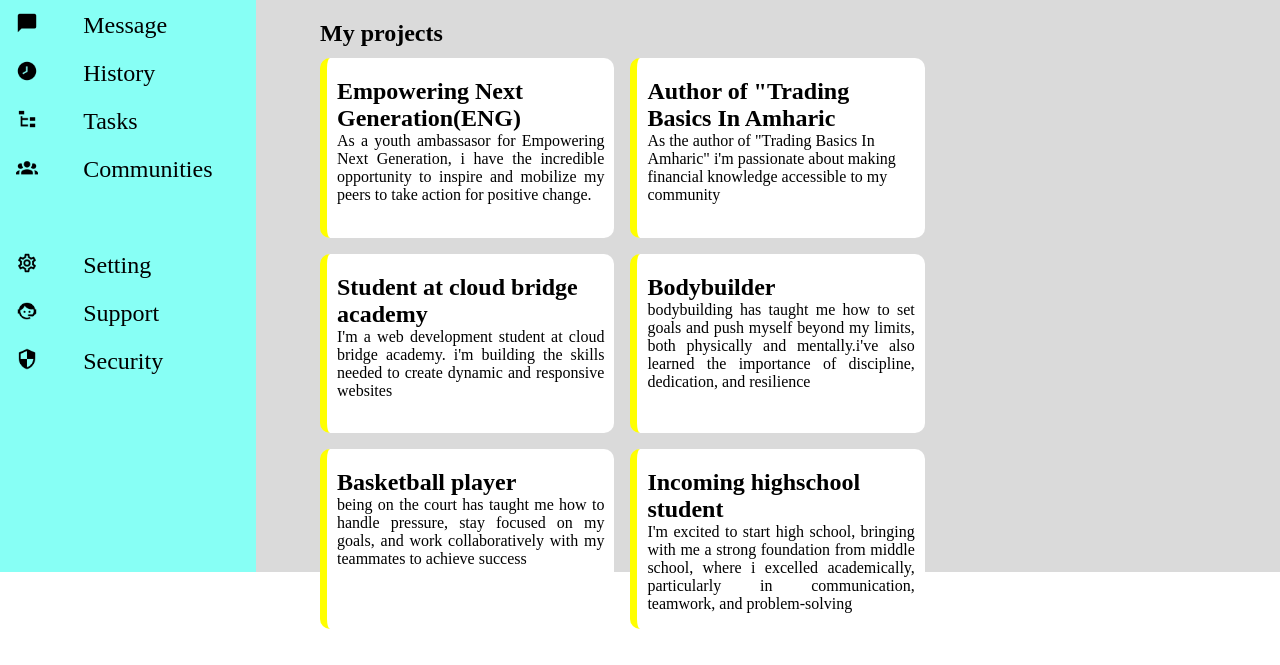
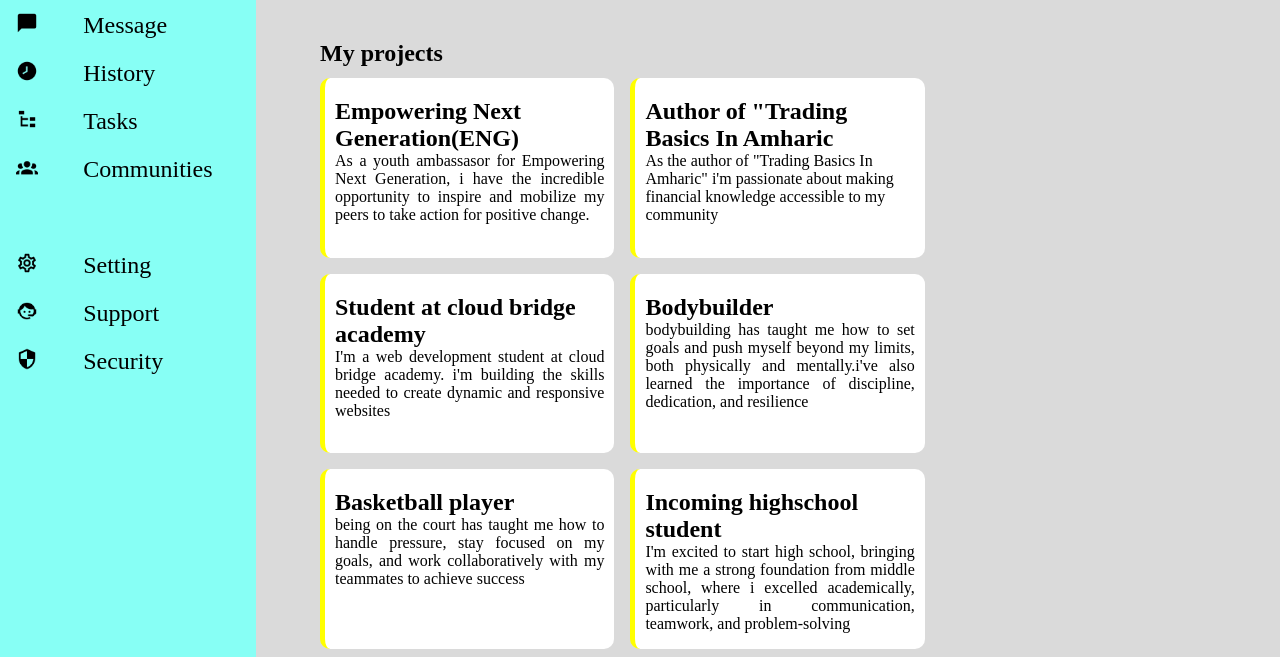
Before and after one commit to NATHANIM-REPO/project-admin-dashboard, a plain HTML site: page index.html in a window 1280 px wide. Shown: the part 228-893 px from the top of the page. Drawn offline with Linux system fonts and the light colour scheme.

Commit message:
fixed the body height

```diff
--- a/style.css
+++ b/style.css
@@ -4,7 +4,7 @@
     margin: 0;
 }
 .container{
-    height: 100vh;
+    height: auto;
     width: 100%;
     display: grid;
     grid-template-columns: 20% 80%;
@@ -189,5 +189,5 @@ grid-template-columns: 70% 30%;
     text-align: justify;
 }
 .content1 div{
-    border-left: solid 7px yellow;
+    border-left: solid 5px yellow;
 }
```
